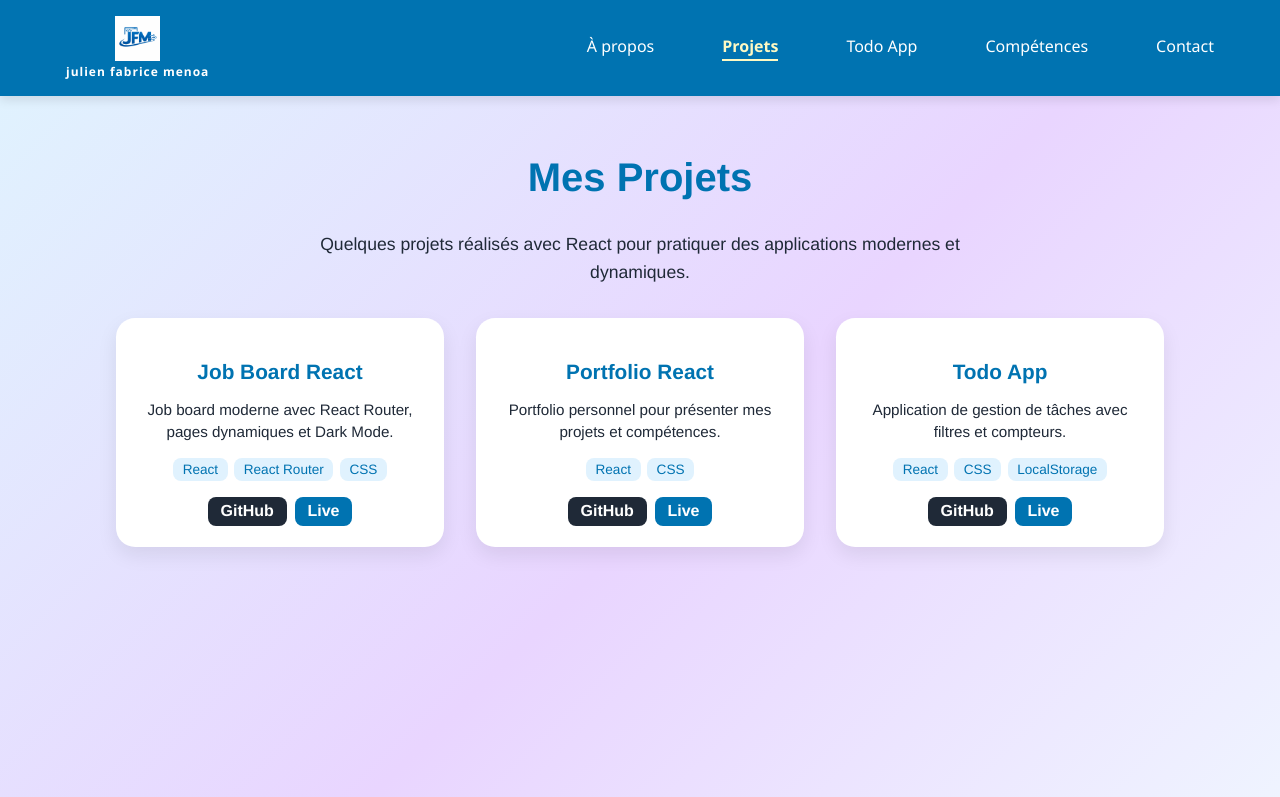
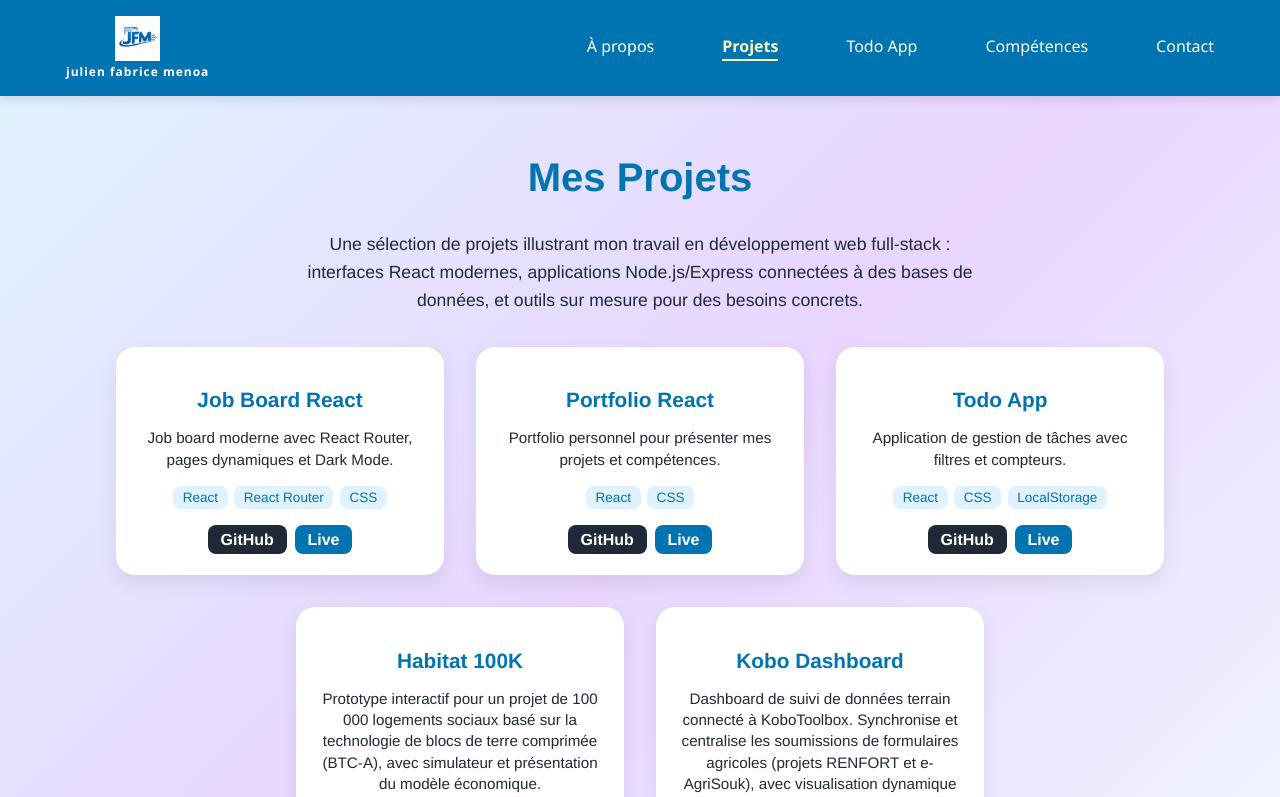
Before and after one commit to julienfabrice/portfolio-react-julien, a React (Create React App) app: page /projects in a window 1280 px wide. Shown: the top 797 px of the page. Built offline with nearby package versions, Linux system fonts and the light colour scheme.

Commit message:
Ajout des projets Habitat 100K et Kobo Dashboard, mise à jour section À propos

```diff
--- a/package.json
+++ b/package.json
@@ -9,6 +9,7 @@
     "@testing-library/react": "^16.3.2",
     "@testing-library/user-event": "^13.5.0",
     "framer-motion": "^12.29.0",
+    "lodash": "^4.18.1",
     "react": "^19.2.3",
     "react-dom": "^19.2.3",
     "react-router-dom": "^7.12.0",
--- a/src/components/Contact.js
+++ b/src/components/Contact.js
@@ -69,8 +69,8 @@ export default function Contact() {
         <div className="contact-info">
           <h3>Mes coordonnées</h3>
           <p><strong>Nom :</strong> Julien Fabrice Menoa</p>
-          <p><strong>Titre :</strong> Développeur React</p>
-          <p><strong>Telephone :</strong> +237 697733236</p>
+          <p><strong>Titre :</strong> Développeur d’applications</p>
+          <p><strong>Telephone :</strong> +237 697733236 / 676383775</p>
           <p><strong>Email :</strong> <a href="mailto:julien@example.com">menoa.julien@gmail.com</a></p>
           <p><strong>LinkedIn :</strong> <a href="https://www.linkedin.com/in/julien-fabrice-menoa-4a1571349" target="_blank" rel="noreferrer">linkedin.com/Julien Fabrice Menoa</a></p>
         </div>
--- a/src/components/Hero.js
+++ b/src/components/Hero.js
@@ -18,10 +18,8 @@ function Hero() {
         </p>
 
         <p>
-          J’ai de solides compétences en développement web, notamment en HTML,
-          CSS, JavaScript et React.js. Je maîtrise aussi l’installation, la
-          configuration et le dépannage des ordinateurs, ainsi que l’assistance
-          aux utilisateurs.
+          J'ai de solides compétences en développement web, notamment en HTML, CSS, JavaScript, React.js et Angular/TypeScript pour le frontend, ainsi qu'en PHP/Laravel et Node.js/Express pour le backend. Je travaille aussi bien avec des bases de données relationnelles comme MySQL et PostgreSQL, et j'utilise Git pour la gestion de versions et le travail collaboratif.
+          Je maîtrise également l'installation, la configuration et le dépannage des ordinateurs, ainsi que l'administration de systèmes et de réseaux, en plus de l'assistance aux utilisateurs.
         </p>
 
         <p>
--- a/src/components/Projects.js
+++ b/src/components/Projects.js
@@ -6,7 +6,7 @@ const Projects = () => {
     <div className="page-container projects-page">
       <h1>Mes Projets</h1>
       <p className="projects-intro">
-        Quelques projets réalisés avec React pour pratiquer des applications modernes et dynamiques.
+        Une sélection de projets illustrant mon travail en développement web full-stack : interfaces React modernes, applications Node.js/Express connectées à des bases de données, et outils sur mesure pour des besoins concrets.
       </p>
 
       <div className="projects-grid">
@@ -22,17 +22,32 @@ const Projects = () => {
           title="Portfolio React"
           description="Portfolio personnel pour présenter mes projets et compétences."
           tech="React, CSS"
-          github="https://github.com/julienfabrice/react-job-board"
+          github="https://github.com/julienfabrice/portfolio-react-julien"
           live="https://cute-faun-069892.netlify.app"
         />
 
-        {/* Nouveau projet TodoApp */}
         <ProjectCard
           title="Todo App"
           description="Application de gestion de tâches avec filtres et compteurs."
           tech="React, CSS, LocalStorage"
-          github="https://github.com/julienfabrice/react-todo-app"  // si tu as un repo GitHub
-          live="/todo"  // lien vers la page Todo dans ton portfolio
+          github="https://github.com/julienfabrice/react-todo-app"
+          live="/todo"
+        />
+
+        <ProjectCard
+          title="Habitat 100K"
+          description="Prototype interactif pour un projet de 100 000 logements sociaux basé sur la technologie de blocs de terre comprimée (BTC-A), avec simulateur et présentation du modèle économique."
+          tech="React, TypeScript, CSS"
+          github="https://github.com/julienfabrice/habitat100k-react"
+          live="https://habitat100k-react.netlify.app"
+        />
+
+        <ProjectCard
+          title="Kobo Dashboard"
+          description="Dashboard de suivi de données terrain connecté à KoboToolbox. Synchronise et centralise les soumissions de formulaires agricoles (projets RENFORT et e-AgriSouk), avec visualisation dynamique par graphiques et tableaux."
+          tech="Node.js, Express, MySQL, Chart.js"
+          github="https://github.com/julienfabrice/kobo-dashboard"
+          live="https://kobo-dashboard-production-bcbd.up.railway.app"
         />
       </div>
     </div>
--- a/src/components/Skills.js
+++ b/src/components/Skills.js
@@ -8,6 +8,12 @@ function Skills() {
     "JavaScript",
     "React.js",
     "TailWind",
+    "Angular",
+    "TypeScript",
+    "PHP",
+    "Laravel",
+    "Node.js",
+    "Express",
     "Maintenance informatique",
     "Installation de systèmes (Windows, Linux)",
     "Dépannage matériel et logiciel",
```
Also changed, not shown: 1 other file (tests, documents, lock files or other folders).
